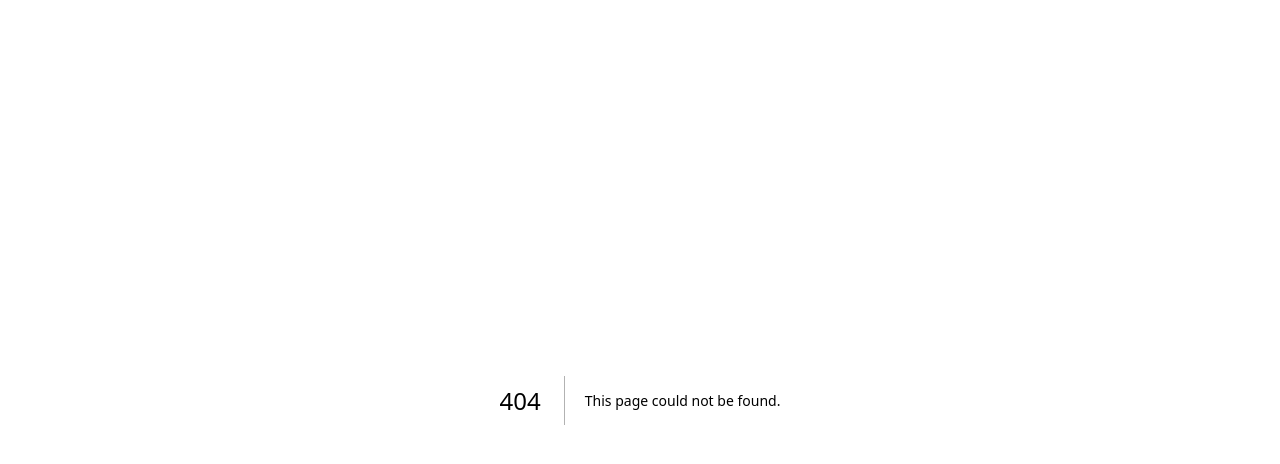
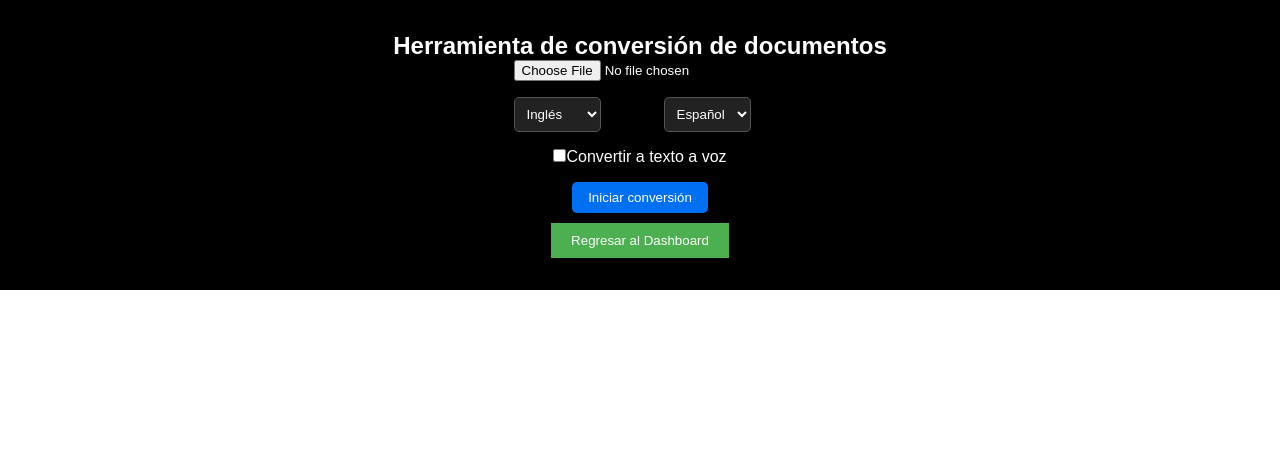
Before and after one commit to ChristopherMonterroso/-Semi1-B-2S2024-Grupo2-Proyecto1, a Next.js app in the folder e-student-app/: page /documents in a window 1280 px wide. Before the commit this address had no page. Shown: the top 464 px of the page. Built offline with nearby package versions, Linux system fonts and the light colour scheme.

Commit message:
Agregadas redirecciones a paginas de conversion de documentos y gestión de calendarios

```diff
--- /dev/null
+++ b/e-student-app/app/documents/Documents.module.css
@@ -0,0 +1,65 @@
+.container {
+    display: flex;
+    flex-direction: column;
+    align-items: center;
+    padding: 2rem;
+    background-color: #000;
+    color: #fff;
+}
+
+.form {
+    display: flex;
+    flex-direction: column;
+    align-items: center;
+}
+
+.fileInput {
+    margin-bottom: 1rem;
+    color: #fff; /* Cambiar el color del texto del input */
+}
+
+.languageSelection {
+    display: flex;
+    justify-content: space-between;
+    width: 100%;
+    margin-bottom: 1rem;
+}
+
+.languageSelection select {
+    margin-right: 1rem;
+    padding: 0.5rem;
+    border-radius: 5px;
+    border: 1px solid #555;
+    background-color: #222;
+    color: #fff;
+}
+
+.speechOption {
+    margin-bottom: 1rem;
+}
+
+.convertButton {
+    background-color: #0070f3;
+    color: white;
+    border: none;
+    padding: 0.5rem 1rem;
+    border-radius: 5px;
+    cursor: pointer;
+}
+
+.convertButton:hover {
+    background-color: #005bb5;
+}
+
+.goBackButton {
+    background-color: #4caf50; /* Verde */
+    color: white;
+    border: none;
+    padding: 10px 20px;
+    cursor: pointer;
+    margin-top: 10px; /* Espacio entre botones */
+}
+
+.goBackButton:hover {
+    background-color: #45a049; /* Color de hover */
+}
--- /dev/null
+++ b/e-student-app/app/documents/page.js
@@ -0,0 +1,72 @@
+'use client';
+import { useState } from 'react';
+import { useRouter } from 'next/navigation';
+import styles from './Documents.module.css';
+import { toast, ToastContainer } from 'react-toastify';
+import 'react-toastify/dist/ReactToastify.css';
+
+const ConvertDocumentsPage = () => {
+  const [file, setFile] = useState(null);
+  const [sourceLanguage, setSourceLanguage] = useState('en');
+  const [targetLanguage, setTargetLanguage] = useState('es');
+  const [convertToSpeech, setConvertToSpeech] = useState(false);
+  const router = useRouter(); // Inicializa el enrutador
+
+  const handleFileChange = (e) => {
+    setFile(e.target.files[0]);
+  };
+
+  const handleConvert = async () => {
+    if (!file) {
+      toast.error('Por favor, sube un archivo.');
+      return;
+    }
+
+    // Aquí iría la lógica para subir el archivo a S3 y luego llamar a las funciones de AWS
+    // Por ahora solo mostramos un mensaje de éxito.
+    toast.success('Archivo subido y conversión iniciada.');
+  };
+
+  const handleGoBack = () => {
+    router.back(); // Regresa a la página anterior (dashboard)
+  };
+
+  return (
+    <div className={styles.container}>
+      <ToastContainer />
+      <h2>Herramienta de conversión de documentos</h2>
+      <div className={styles.form}>
+      <input type="file" className={styles.fileInput} onChange={handleFileChange} accept=".pdf,.doc,.docx" />
+
+        <div className={styles.languageSelection}>
+          <select value={sourceLanguage} onChange={(e) => setSourceLanguage(e.target.value)}>
+            <option value="en">Inglés</option>
+            <option value="es">Español</option>
+            {/* Agregar más idiomas según sea necesario */}
+          </select>
+          <select value={targetLanguage} onChange={(e) => setTargetLanguage(e.target.value)}>
+            <option value="es">Español</option>
+            <option value="en">Inglés</option>
+            {/* Agregar más idiomas según sea necesario */}
+          </select>
+        </div>
+        <div className={styles.speechOption}>
+          <input
+            type="checkbox"
+            checked={convertToSpeech}
+            onChange={(e) => setConvertToSpeech(e.target.checked)}
+          />
+          <label>Convertir a texto a voz</label>
+        </div>
+        <button className={styles.convertButton} onClick={handleConvert}>
+          Iniciar conversión
+        </button>
+        <button className={styles.goBackButton} onClick={handleGoBack}>
+          Regresar al Dashboard
+        </button>
+      </div>
+    </div>
+  );
+};
+
+export default ConvertDocumentsPage;
```
Also changed, not shown: e-student-app/app/dashboard/page.js (+12 -2 lines).
